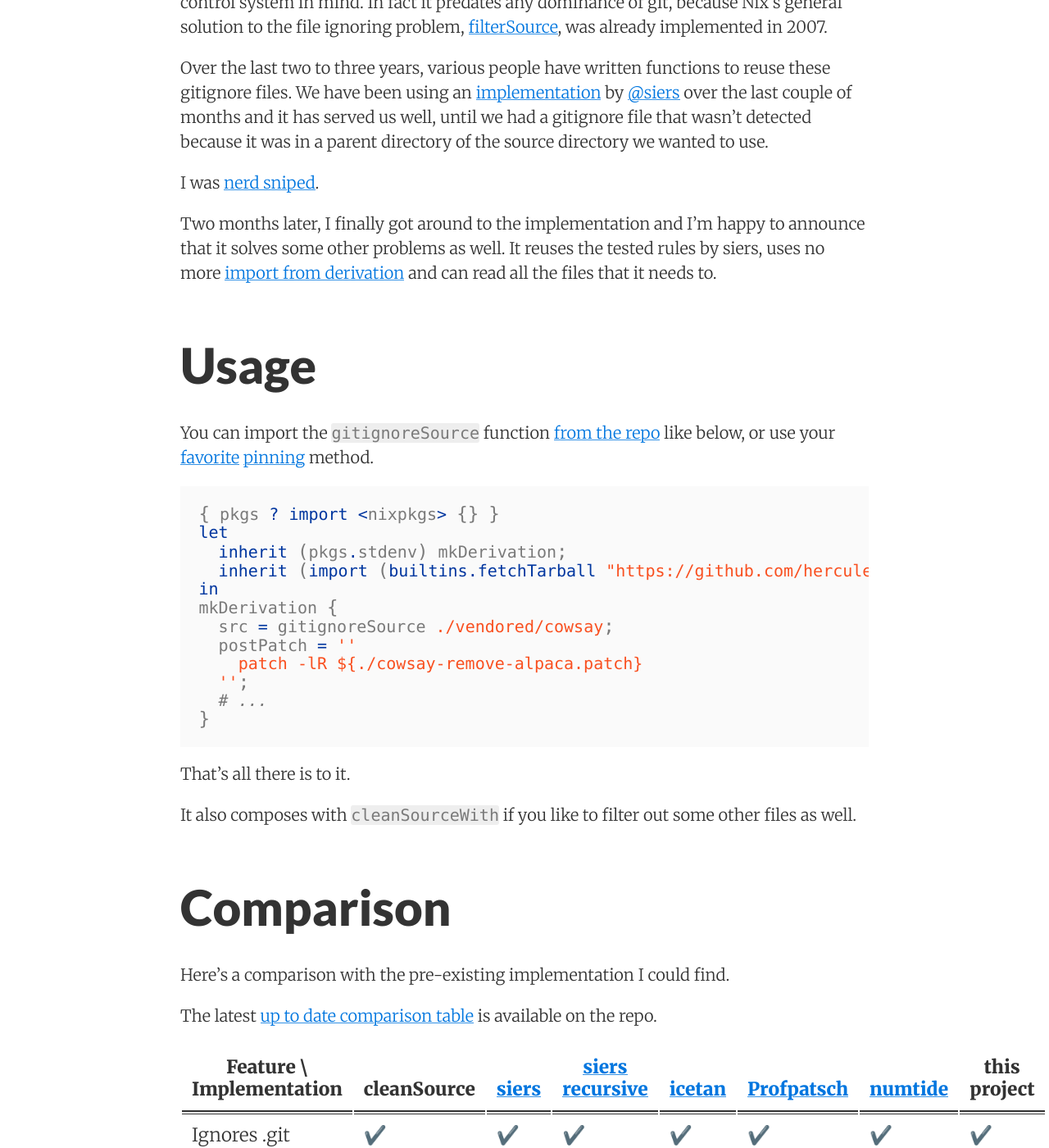
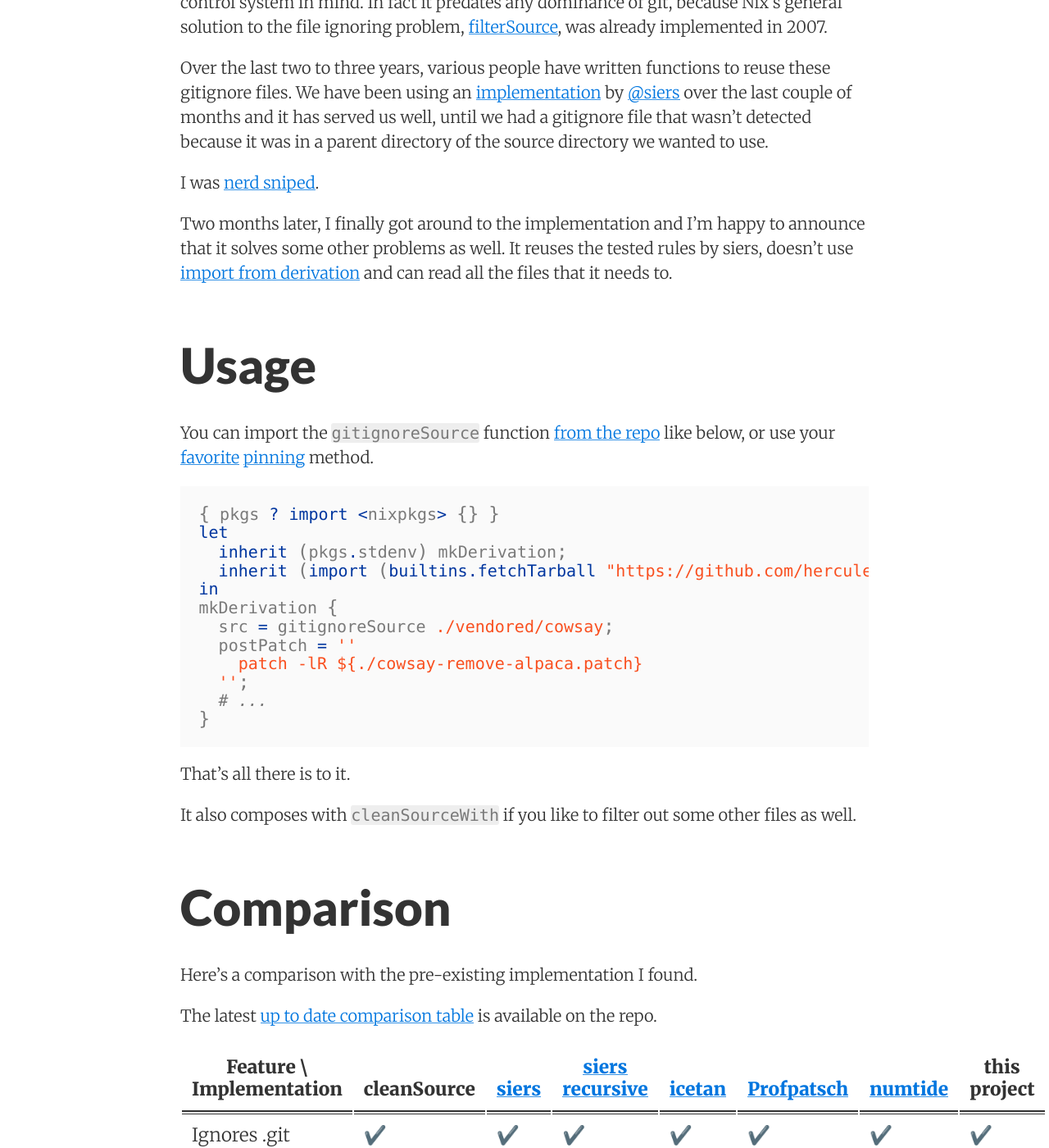
Before and after one commit to hercules-ci/blog.hercules-ci.com, a Jekyll site: the page built from _posts/2019-05-15-nix-gitignore.md, in a window 1280 px wide and 1400 px high, scrolled down 1189 px. Shown: the whole window at 82% size. Built offline with Jekyll 4.4.1, drawn with Linux system fonts in a browser that asks for light colours; some of the changed text lies outside the part shown.

Commit message:
gitignore post: Review

```diff
--- a/_posts/2019-05-15-nix-gitignore.md
+++ b/_posts/2019-05-15-nix-gitignore.md
@@ -49,7 +49,7 @@ I was [nerd sniped](https://xkcd.com/356/).
 
 Two months later, I finally got around to the implementation and I'm happy to announce
 that it solves some other problems as well. It reuses the tested rules by siers,
-uses no more [import from derivation](https://nixos.wiki/wiki/Import_From_Derivation) and can read all the files that it needs to.
+doesn't use [import from derivation](https://nixos.wiki/wiki/Import_From_Derivation) and can read all the files that it needs to.
 
 # Usage
 
@@ -77,7 +77,7 @@ It also composes with `cleanSourceWith` if you like to filter out some other fil
 
 # Comparison
 
-Here's a comparison with the pre-existing implementation I could find.
+Here's a comparison with the pre-existing implementation I found.
 
 The latest [up to date comparison table](https://github.com/hercules-ci/gitignore#comparison) is available on the repo.
 
```
Also changed, not shown: other parts of _posts/2019-05-15-nix-gitignore.md (+1 -1 lines).
